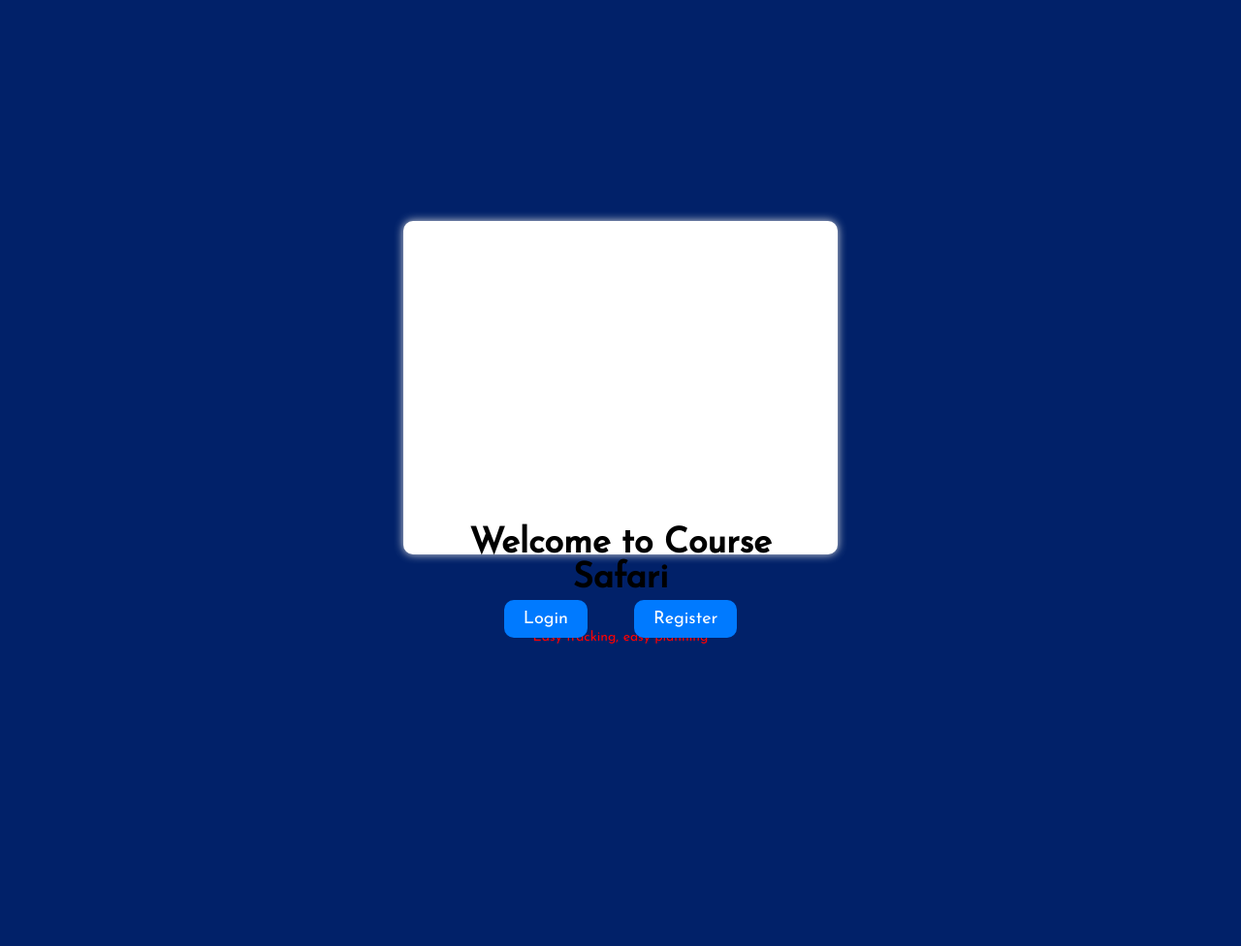
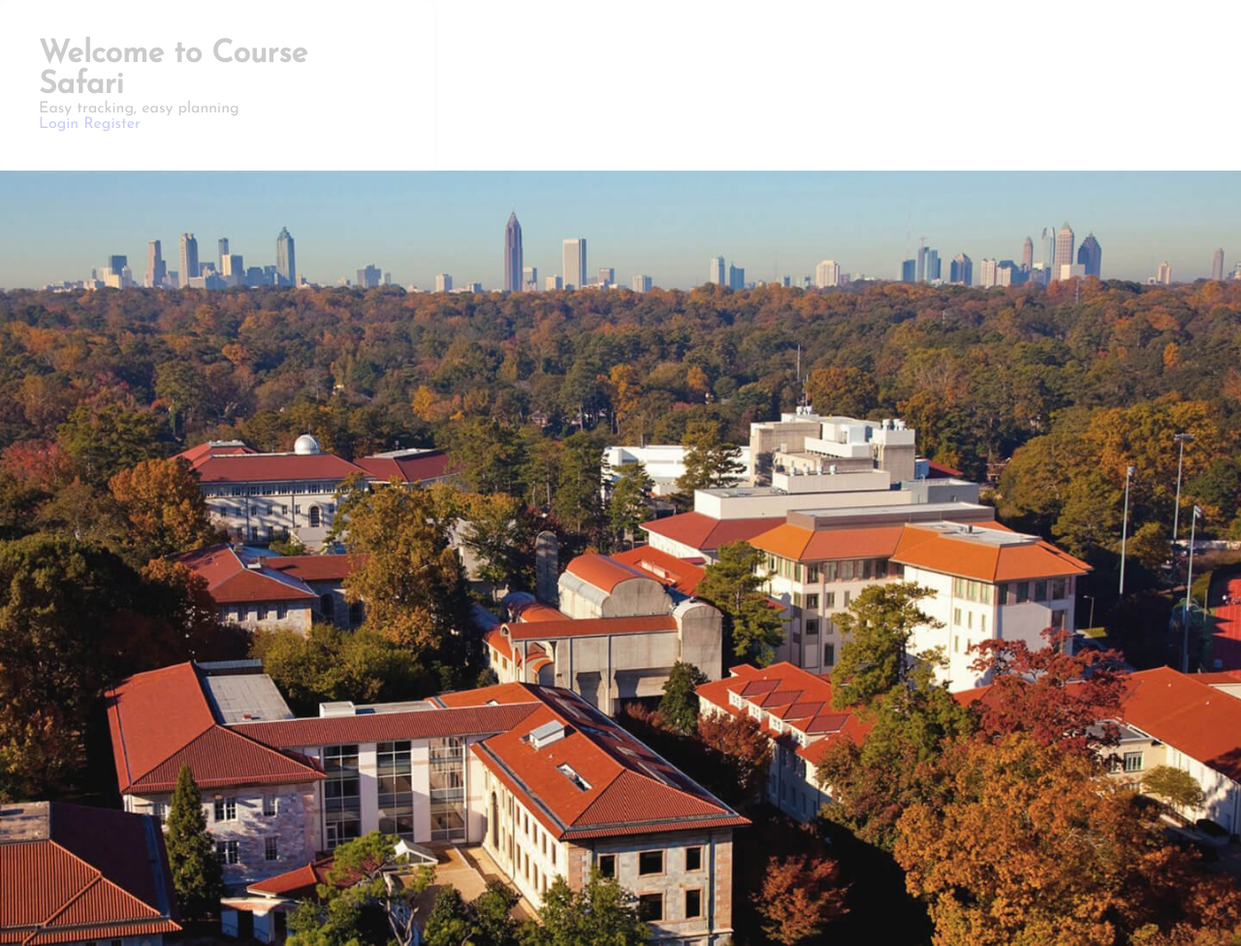
Before and after one commit to Mingxuan-Liu/Course-Safari, a PHP site: page /Login_register/welcome.php in a window 1280 px wide. Shown: the whole page at 97% size. Before the commit the page ends 664 px from the top, so only its background shows below. Run offline with PHP 8.4, Linux system fonts and the light colour scheme; some libraries are stand-ins or nearby versions.

Commit message:
background image

```diff
--- a/Login_register/welcome.php
+++ b/Login_register/welcome.php
@@ -4,10 +4,11 @@
   <meta charset="UTF-8">
   <meta name="viewport" content="width=device-width, initial-scale=1.0">
   <meta http-equiv="X-UA-Compatible" content="ie=edge">
-  <link rel="stylesheet" href="https://cdnjs.cloudflare.com/ajax/libs/font-awesome/5.14.0/css/all.min.css">
-  <link rel="stylesheet" href="login_register_style.css">
+  <!-- <link rel="stylesheet" href="https://cdnjs.cloudflare.com/ajax/libs/font-awesome/5.14.0/css/all.min.css"> -->
+  <link rel="stylesheet" href="welcome_style.css">
   <title>Welcome to Course Safari</title>
 </head>
+
 <body>
   <div class="container">
     <div class="main">
@@ -19,5 +20,11 @@
       <a href="register.php" class="btn btn-secondary">Register</a>
     </div>
   </div>
+
+  <div class="image">
+    <div class="image-overlay">
+
+    </div>
+  </div>
 </body>
 </html>
--- /dev/null
+++ b/Login_register/welcome_style.css
@@ -0,0 +1,29 @@
+@import url('https://fonts.googleapis.com/css?family=Josefin+Sans');
+
+*{
+  margin: 0;
+  padding: 0;
+  box-sizing: border-box;
+  outline: none;
+  text-decoration: none;
+  font-family: 'Josefin Sans', sans-serif;
+}
+
+.image{
+    width: 100%;
+    height: 100vh;
+    background-position: center;
+    background-size: cover;
+    background-image: url(./background.jpeg);
+}
+
+.container {
+
+    background-color: white;
+    box-shadow: 0 0 10px #ddd;
+    border-radius: 10px;
+    padding: 40px;
+    width: 35%;
+    opacity: 0.2;
+    align-items: center;
+  }
```
Also changed, not shown: Login_register/background_1.jpg (added), Login_register/background_2.jpeg (added).
